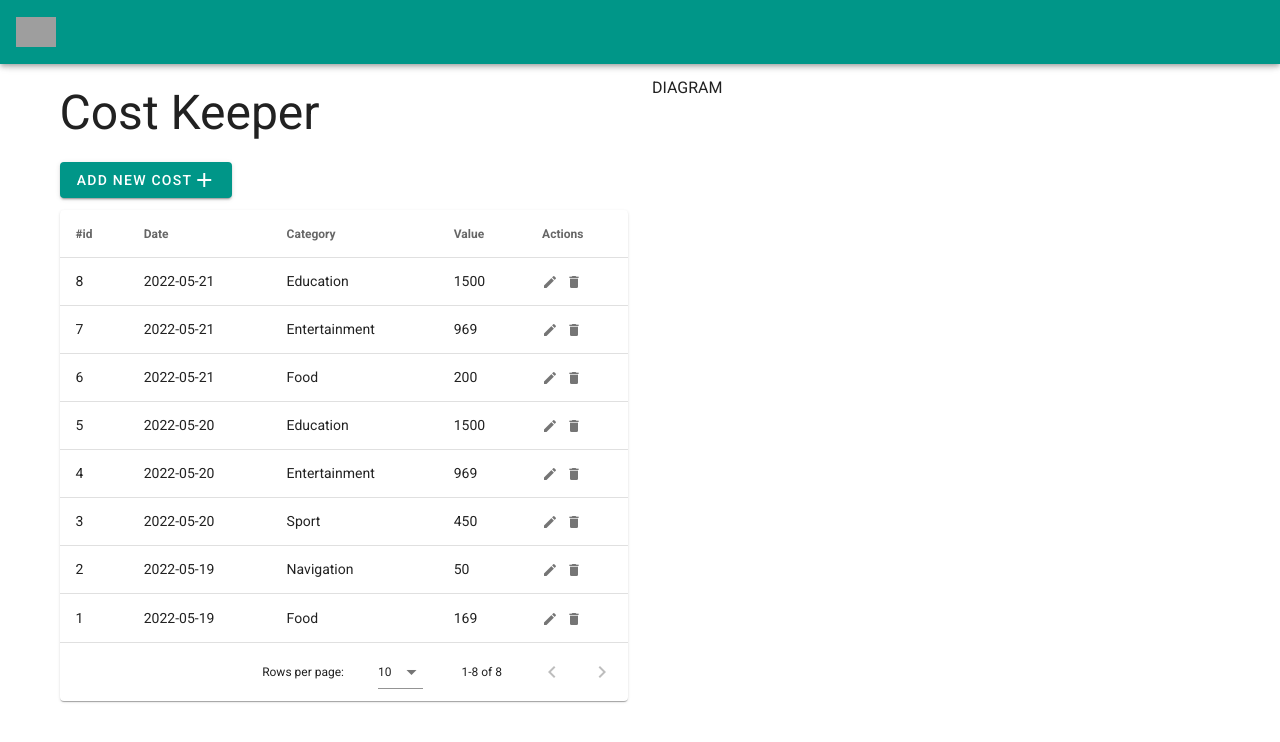
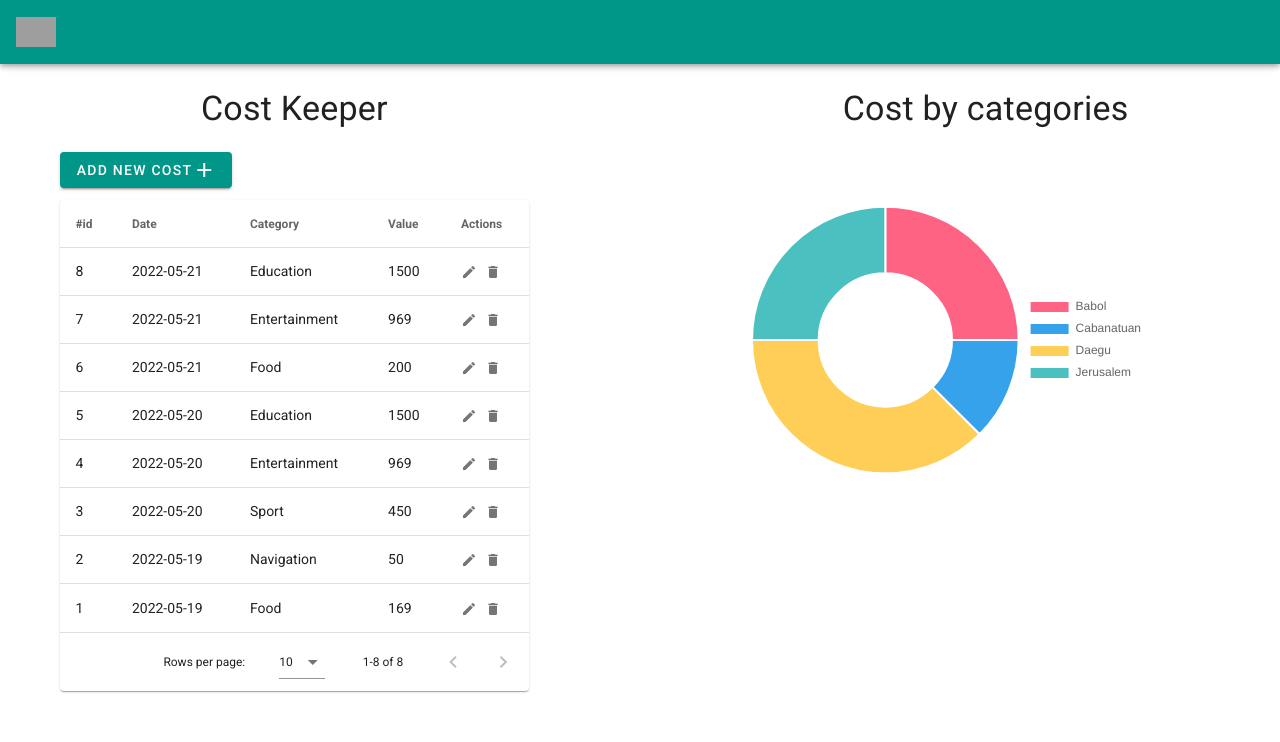
Before and after one commit to alexyasinsky/GB-frontend-VueJS, a Vue app: page / in a window 1280 px wide. Shown: the top 742 px of the page. Built offline with nearby package versions, Linux system fonts and the light colour scheme; grey boxes are pictures that could not be loaded.

Commit message:
task_8 vue-chartjs added

```diff
--- a/package.json
+++ b/package.json
@@ -9,9 +9,11 @@
     "test": "jest"
   },
   "dependencies": {
+    "chart.js": "^2.9.4",
     "core-js": "^3.8.3",
     "regenerator-runtime": "^0.13.9",
     "vue": "^2.6.14",
+    "vue-chartjs": "^3.5.1",
     "vue-router": "^3.5.1",
     "vuetify": "^2.6.0",
     "vuex": "^3.6.2"
--- /dev/null
+++ b/src/components/PaymentsDiagram.vue
@@ -0,0 +1,37 @@
+<script>
+import { Doughnut } from 'vue-chartjs';
+export default {
+  name: "PaymentsDiagram",
+  extends: Doughnut,
+  data () {
+    return {
+      chartData: {
+        labels: ["Babol",	"Cabanatuan",	"Daegu",	"Jerusalem"],
+        datasets: [{
+          backgroundColor: [
+            'rgba(255, 99, 132, 1)',
+            'rgba(54, 162, 235, 1)',
+            'rgba(255, 206, 86, 1)',
+            'rgba(75, 192, 192, 1)',
+            'rgba(153, 102, 255, 1)',
+          ],
+          data: [1000,	500,	1500,	1000]
+        }]
+      },
+      options: {
+        legend: {
+          display: true,
+          position: 'right'
+        },
+        height: 200,
+        width: 200,
+        responsive: false,
+        maintainAspectRatio: false
+      }
+    }
+  },
+  mounted () {
+    this.renderChart(this.chartData, this.options)
+  }
+}
+</script>
--- a/src/views/DashBoardView.vue
+++ b/src/views/DashBoardView.vue
@@ -1,9 +1,11 @@
 <template>
   <v-container>
     <v-row>
-      <v-col>
+      <v-col
+        cols="5"
+      >
         <div
-            :class="['text-h3', 'my-3', 'font-weight-regular']"
+            :class="['text-h4', 'my-3', 'font-weight-regular', 'text-center']"
         >
           Cost Keeper
         </div>
@@ -48,8 +50,16 @@
           :init="initialize"
         />
       </v-col>
-      <v-col>
-        DIAGRAM
+      <v-spacer></v-spacer>
+      <v-col
+          cols="5"
+      >
+        <div
+            :class="['text-h4', 'my-3', 'font-weight-regular', 'text-center']"
+        >
+          Cost by categories
+        </div>
+        <PaymentsDiagram/>
       </v-col>
     </v-row>
   </v-container>
@@ -60,10 +70,12 @@ import {mapActions, mapGetters} from "vuex";
 import PaymentDelete from "@/components/PaymentDelete";
 import PaymentForm from "@/components/PaymentForm";
 import DisplayData from "@/components/DisplayData";
+import PaymentsDiagram from "@/components/PaymentsDiagram";
 
 export default {
 
   components: {
+    PaymentsDiagram,
     PaymentDelete,
     PaymentForm,
     DisplayData
```
Also changed, not shown: 1 other file (tests, documents, lock files or other folders).
